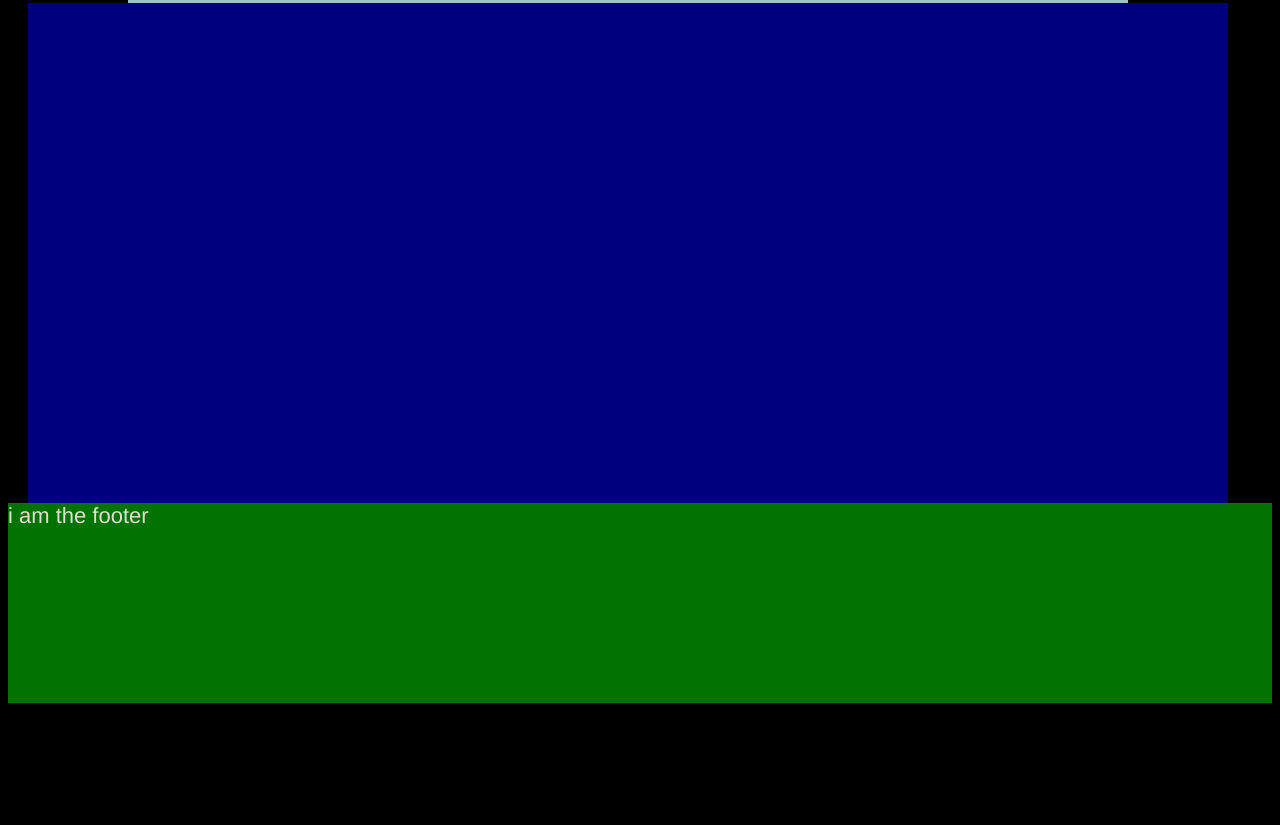
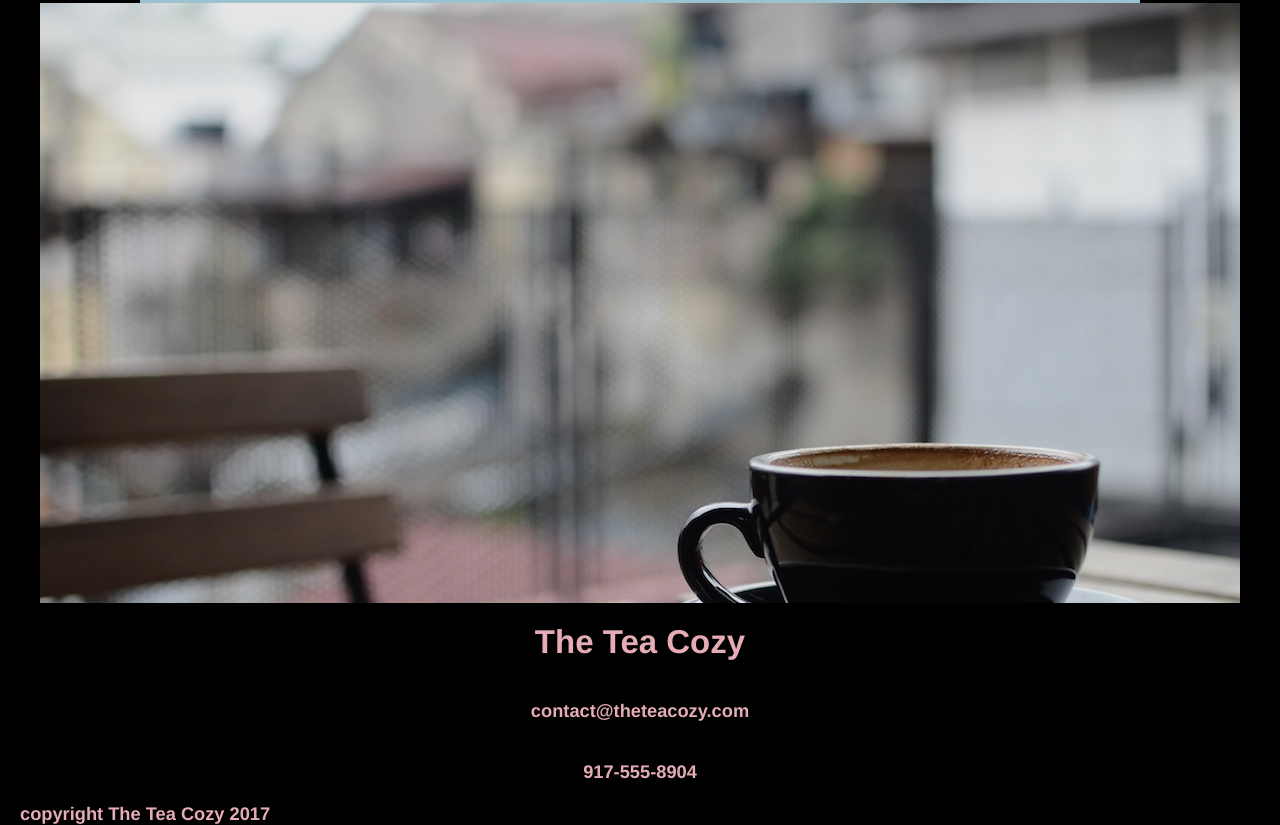
Before and after one commit to GBGitUser/codacademy-teacozy, a plain HTML site: page index.html in a window 1280 px wide. Shown: the part 1267-2092 px from the top of the page. Before the commit the page ends 1978 px from the top, so only its background shows below. Drawn offline with Linux system fonts and the light colour scheme.

Commit message:
header and footer complete

```diff
--- a/index.html
+++ b/index.html
@@ -21,21 +21,39 @@
 
     <!-- START CONTENT -->
     <div class="container">
+
+      <!-- MISSION -->
       <div class="mission" id="mission">
+        <h2>Our Mission</h2>
+        <h4>Handpicked, Artisanally Curated, Free Range, Sustainable, Small Batch, Fair Trade, Organic Tea</h4>
+      </div>
 
-      </div>
+      <!-- FEATURED -->
       <div class="featured" id="featured">
 
       </div>
+
+      <!-- LOCATIONS -->
       <div class="locations" id="locations">
 
       </div>
+
+
+      <!-- FOOTER -->
+      <footer>
+        <div class="footer">
+          <h2>The Tea Cozy</h2>
+          <h5>contact@theteacozy.com</h5>
+          <h5>917-555-8904</h5>
+        </div>
+      </footer>
+
     </div>
 
-    <!-- FOOTER -->
-    <footer>
-      i am the footer
-    </footer>
+    <!-- COPYRIGHT -->
+    <div class="copy">
+      <h5>copyright The Tea Cozy 2017</h5>
+    </div>
 
   </body>
 </html>
--- a/resources/css/style.css
+++ b/resources/css/style.css
@@ -1,7 +1,26 @@
+/*** CSS RESET ***/
+html, body, div, span, applet, object, iframe,
+h1, h2, h3, h4, h5, h6, p, blockquote, pre,
+a, abbr, acronym, address, big, cite, code,
+del, dfn, em, img, ins, kbd, q, s, samp,
+small, strike, strong, sub, sup, tt, var,
+b, u, i, center,
+dl, dt, dd, ol, ul, li,
+fieldset, form, label, legend,
+table, caption, tbody, tfoot, thead, tr, th, td,
+article, aside, canvas, details, embed,
+figure, figcaption, footer, header, hgroup,
+menu, nav, output, ruby, section, summary,
+time, mark, audio, video {
+    margin: 0;
+    padding: 0;
+    border: 0;
+}
+
 body {
   font-family: Helvetica;
   font-size: 22px;
-  color: seashell;
+  color: pink;
   background-color: black;
   opacity: 0.9;
   text-align: center;
@@ -11,16 +30,18 @@ header {
   display: flex;
   justify-content: space-between;
   align-items: center;
+  background-color: inherit;  /* from body */
   width: 100%;
   height: 69px;
-  background-color: darkgrey;
   padding-left: 10px;
   padding-right: 10px;
   border-bottom: 1px solid seashell;
+  /*** Fix the position at the top of the vp ***/
   position: fixed;
   left: 0;
   top: 0;
   z-index: 5;
+  /*** ***/
 }
 
 header img {
@@ -29,7 +50,7 @@ header img {
 
 header a {
   text-decoration: underline;
-  color: inherit;
+  color: inherit; /* from body */
   padding-right: 20px;
 }
 
@@ -38,15 +59,23 @@ header a {
   flex-direction: column;
   align-items: center;
   width: 1200px;
-  margin-top: 70px;
-  margin-left: 20px;
-  margin-right: 20px;
+  margin-top: 70px; /*** Make space for the header ***/
+  margin-left: 40px;
+  margin-right: 40px;
 }
 
 .mission {
+  display: flex;
+  flex-direction: column;
   height: 700px;
   width: 1200px;
-  background-color: blue;
+  justify-content: center;
+  background-image: url("../images/img-mission-background.jpg");
+}
+
+.mission h2, h4 {
+  background-color: black;
+  padding-bottom: 10px;
 }
 
 .featured {
@@ -56,13 +85,23 @@ header a {
 }
 
 .locations {
-  height: 500px;
+  height: 600px; /*** Error in the redline which says 500px ***/
   width: 1200px;
-  background-color: darkblue;
+  background-image: url("../images/img-locations-background.jpg");
 }
 
-footer {
+.footer {
   display: flex;
+  flex-direction: column;
+  justify-content: space-around;
+  align-items: center;
   height: 200px;
-  background-color: green;
+  width: 1200px;
+
 }
+
+.copy {
+  display: flex;
+  justify-content: flex-start;
+  padding-left: 20px;
+}
```
